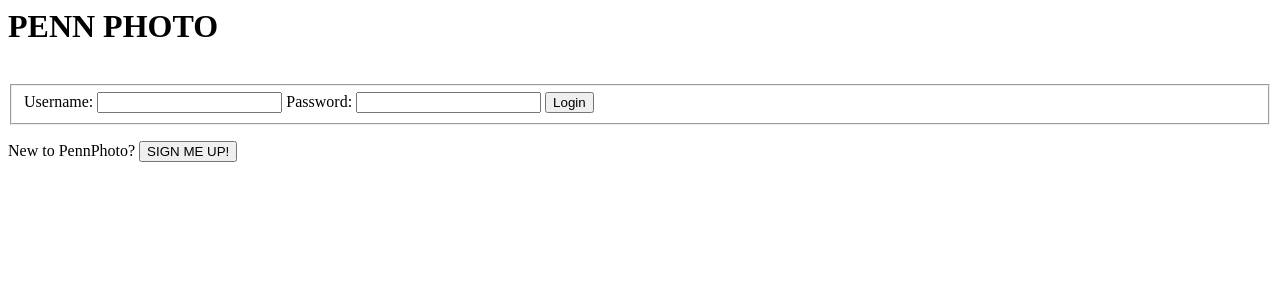
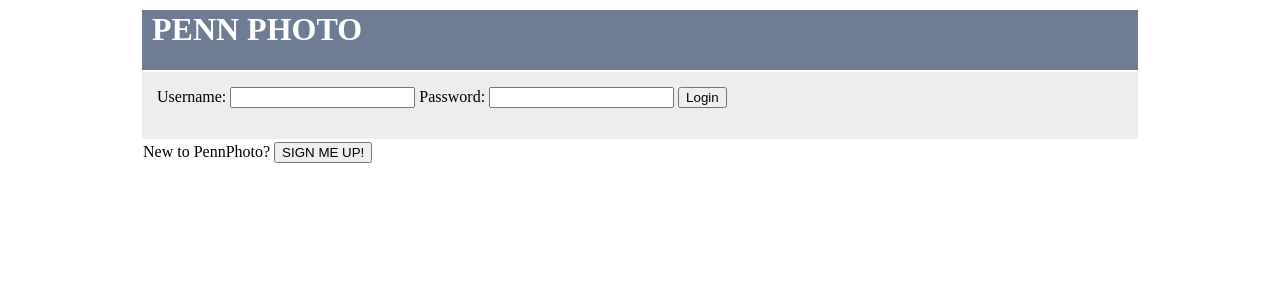
Before and after one commit to ccubed510/cis550php, a PHP site: page /home.html in a window 1280 px wide. Shown: the top 300 px of the page. Run offline with PHP 8.4, Linux system fonts and the light colour scheme.

Commit message:
More UI updates

```diff
--- a/home.html
+++ b/home.html
@@ -2,29 +2,57 @@
 	<head>
 		<title> CIS 550 Project </title>
 		<script type="text/javascript" src="/js/home.js"></script>
+		<style type="text/css">
+			#container {
+			    width: 1000px;
+			    margin:0 auto;
+			    position:relative;
+			}
+
+			.header {
+				background: #6F7D94;
+				padding: 0 10px 0 10px;
+				height: 60px;
+			}
+
+			.panel {
+				background: #EDEDED;
+				padding:15px;
+			}
+
+			h1 {
+				font-size: 24pt;
+				color: #ffffff;
+			}
+		</style>
 	</head>
 	<body>
-		<h1>PENN PHOTO</h1>
-		<br/>
-
+		<table id="container">
+			<tr>
+				<td class="header"><h1>PENN PHOTO</h1></td>
+			</tr>
+			<tr>
+				<td class="panel">
 					<div id="loginform" >
 						<form name="login">
-				<fieldset>
 							<label> Username: </label>
 							<input type="text" id="userName"/>
 							<label> Password: </label>
 							<input type="password" id="password"/>
 							<input type="button" onclick="formsubmit()" value="Login" />
-				</fieldset>
 						</form>
 					</div>
-		<!--<div id="user">
-			Person information will be listed here.
-		</div>-->
+				</td>
+			</tr>
+			<tr>
+				<td>
 					<form method="LINK" action="createUser.html">
 						New to PennPhoto?
 						<input type="submit" value="SIGN ME UP!" />
 					</form>
+				</td>
+			</tr>
+		</table>
 		<script type="text/javascript"> checkCookie(); </script>
 	</body>
 </html>
--- a/php/friendRec.php
+++ b/php/friendRec.php
@@ -187,13 +187,13 @@
 	if (mysql_num_rows($test) == 0) {
 		//echo "Error: unable to get temp recommendations.";
 	} else {
-		echo "<td class='friendRec' id='friendRec' colspan='2'><hr><b>Friend Recommendations</b>";
+		echo "<td class='panel' id='friendRec' colspan='2'><b>Friend Recommendations</b>";
 		echo "<table>";
 	while($row = mysql_fetch_array($test)){
 		$circleRec = getCircleRecs($row['UID']);
 		echo "<tr><td><a href=\"/addFriend.php?first=".$row['first']."&last=".$row['last']."&circle=".$circleRec."\">" .$row['first']." ".$row['last'] . "</a></td></tr>";
 	}
-	echo "</table><hr>";
+	echo "</table>";
 	echo "</td>";
 	}
 
```
Also changed, not shown: createUser.html (+45 -6 lines), css/home.css (+53 -1 lines), getuserinfo.php (+3 -52 lines), uploadPhoto.html (+6 -3 lines). Lines whose indentation alone changed are shown as unchanged.
